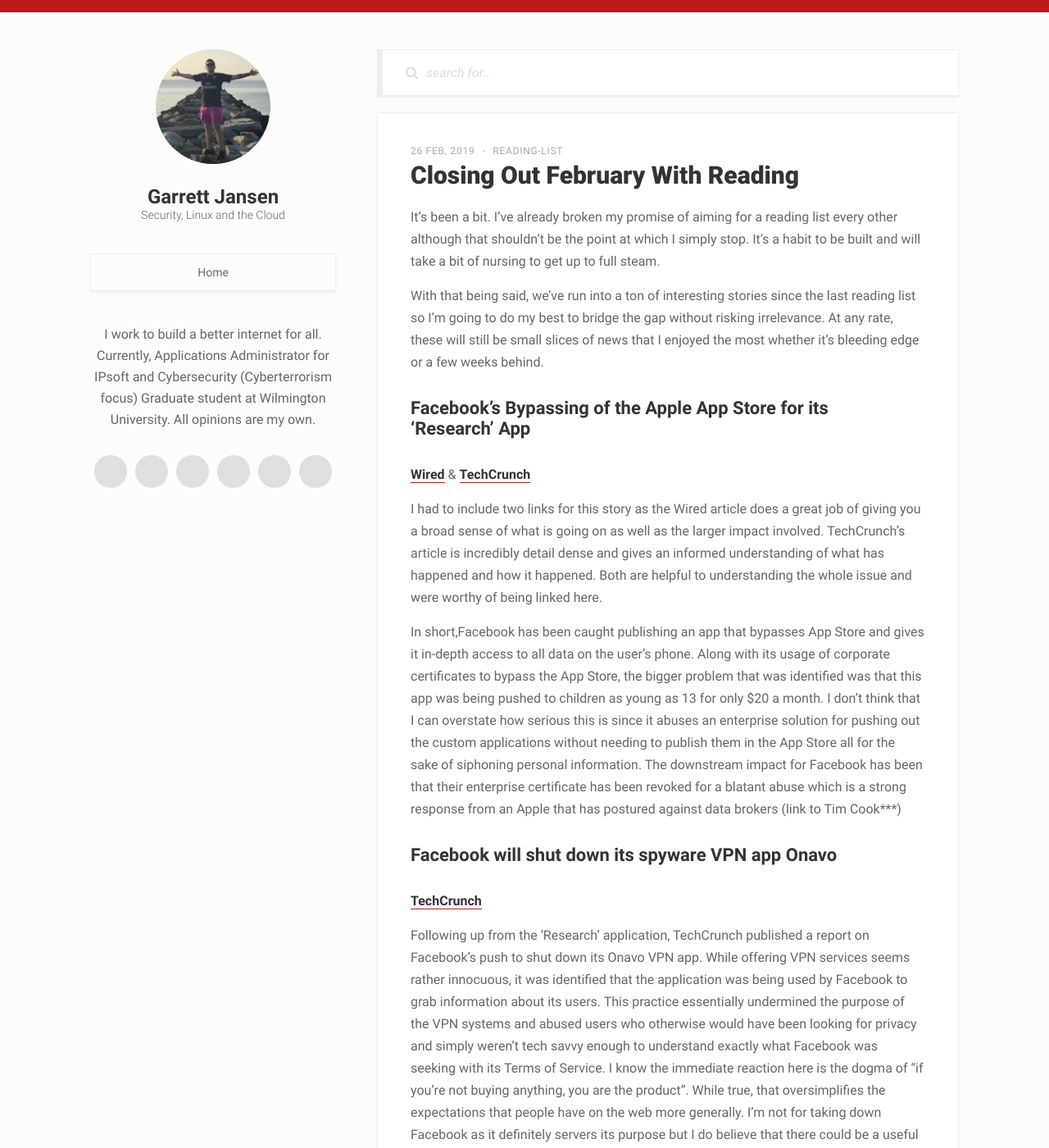
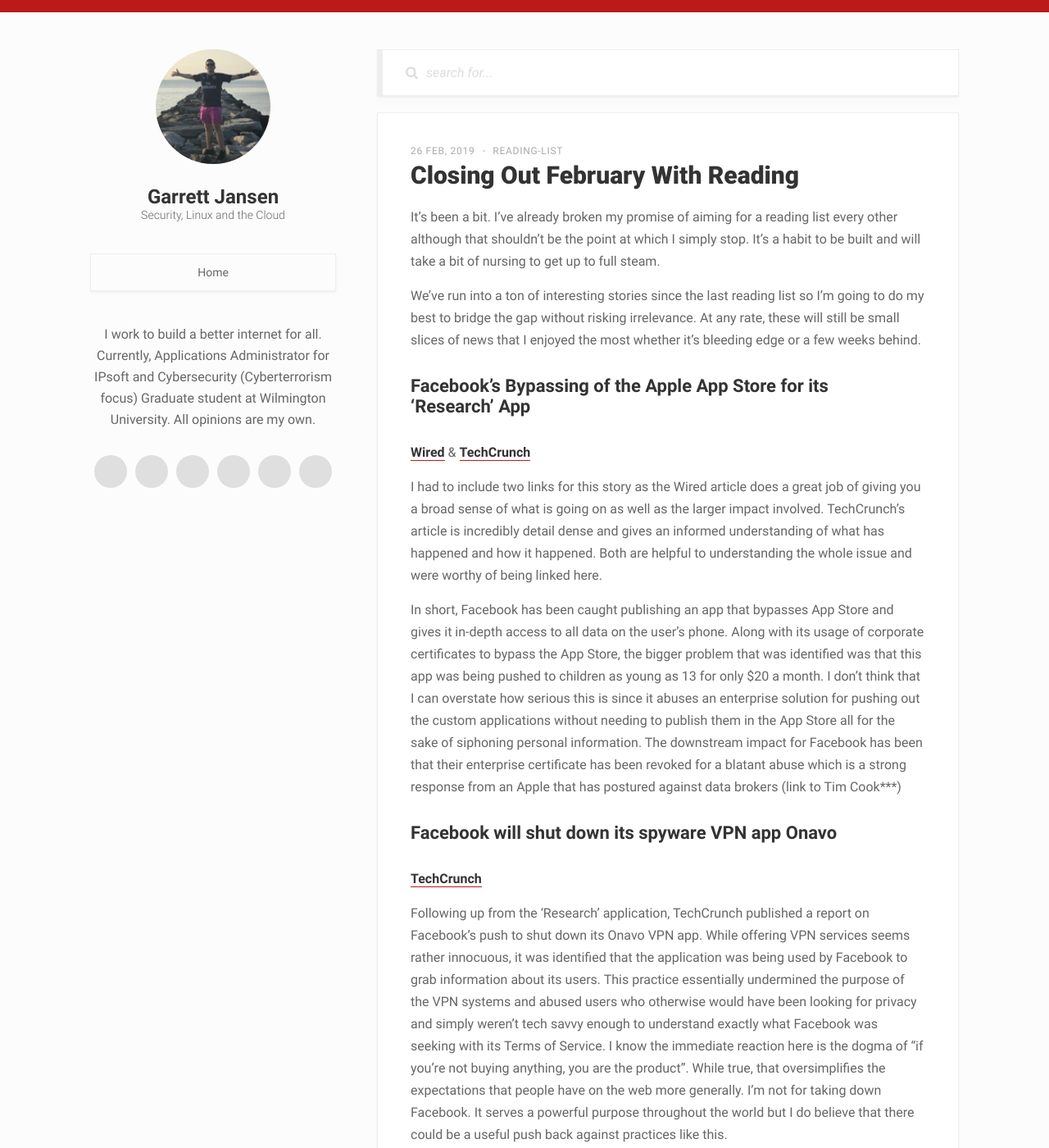
Before and after one commit to garrettjj/website, a Jekyll site: the page built from _posts/2019-02-26-weekly-reading.md, in a window 1280 px wide and 1400 px high. Shown: the whole window at 82% size. Built offline with Jekyll 4.4.1, drawn with Linux system fonts in a browser that asks for light colours; some of the changed text lies outside the part shown.

Commit message:
This is it, chief

```diff
--- a/_posts/2019-02-26-weekly-reading.md
+++ b/_posts/2019-02-26-weekly-reading.md
@@ -8,7 +8,7 @@ category:
 
 It’s been a bit. I’ve already broken my promise of aiming for a reading list every other although that shouldn’t be the point at which I simply stop. It’s a habit to be built and will take a bit of nursing to get up to full steam.
 
-With that being said, we’ve run into a ton of interesting stories since the last reading list so I’m going to do my best to bridge the gap without risking irrelevance. At any rate, these will still be small slices of news that I enjoyed the most whether it’s bleeding edge or a few weeks behind.
+We’ve run into a ton of interesting stories since the last reading list so I’m going to do my best to bridge the gap without risking irrelevance. At any rate, these will still be small slices of news that I enjoyed the most whether it’s bleeding edge or a few weeks behind.
 
 <!--more-->
 
@@ -17,12 +17,12 @@ With that being said, we’ve run into a ton of interesting stories since the la
 
 I had to include two links for this story as the Wired article does a great job of giving you a broad sense of what is going on as well as the larger impact involved. TechCrunch's article is incredibly detail dense and gives an informed understanding of what has happened and how it happened. Both are helpful to understanding the whole issue and were worthy of being linked here.
 
-In short,Facebook has been caught publishing an app that bypasses App Store and gives it in-depth access to all data on the user's phone. Along with its usage of corporate certificates to bypass the App Store, the bigger problem that was identified was that this app was being pushed to children as young as 13 for only $20 a month. I don’t think that I can overstate how serious this is since it abuses an enterprise solution for pushing out the custom applications without needing to publish them in the App Store all for the sake of siphoning personal information. The downstream impact for Facebook has been that their enterprise certificate has been revoked for a blatant abuse which is a strong response from an Apple that has postured against data brokers (link to Tim Cook***)
+In short, Facebook has been caught publishing an app that bypasses App Store and gives it in-depth access to all data on the user's phone. Along with its usage of corporate certificates to bypass the App Store, the bigger problem that was identified was that this app was being pushed to children as young as 13 for only $20 a month. I don’t think that I can overstate how serious this is since it abuses an enterprise solution for pushing out the custom applications without needing to publish them in the App Store all for the sake of siphoning personal information. The downstream impact for Facebook has been that their enterprise certificate has been revoked for a blatant abuse which is a strong response from an Apple that has postured against data brokers (link to Tim Cook***)
 
 ### Facebook will shut down its spyware VPN app Onavo
 <a href="https://jnsn.link/9qL3a9J7">**TechCrunch**</a>
 
-Following up from the 'Research' application, TechCrunch published a report on Facebook's push to shut down its Onavo VPN app. While offering VPN services seems rather innocuous, it was identified that the application was being used by Facebook to grab information about its users. This practice essentially undermined the purpose of the VPN systems and abused users who otherwise would have been looking for privacy and simply weren't tech savvy enough to understand exactly what Facebook was seeking with its Terms of Service. I know the immediate reaction here is the dogma of "if you're not buying anything, you are the product". While true, that oversimplifies the expectations that people have on the web more generally. I'm not for taking down Facebook as it definitely servers its purpose but I do believe that there could be a useful push back against practices like this.
+Following up from the 'Research' application, TechCrunch published a report on Facebook's push to shut down its Onavo VPN app. While offering VPN services seems rather innocuous, it was identified that the application was being used by Facebook to grab information about its users. This practice essentially undermined the purpose of the VPN systems and abused users who otherwise would have been looking for privacy and simply weren't tech savvy enough to understand exactly what Facebook was seeking with its Terms of Service. I know the immediate reaction here is the dogma of "if you're not buying anything, you are the product". While true, that oversimplifies the expectations that people have on the web more generally. I'm not for taking down Facebook. It serves a powerful purpose throughout the world but I do believe that there could be a useful push back against practices like this.
 
 ### Chinese and Iranian Hackers Renew Their Attacks on U.S. Companies
 <a href="https://jnsn.link/UHXt83SB">New York Times</a>
```
